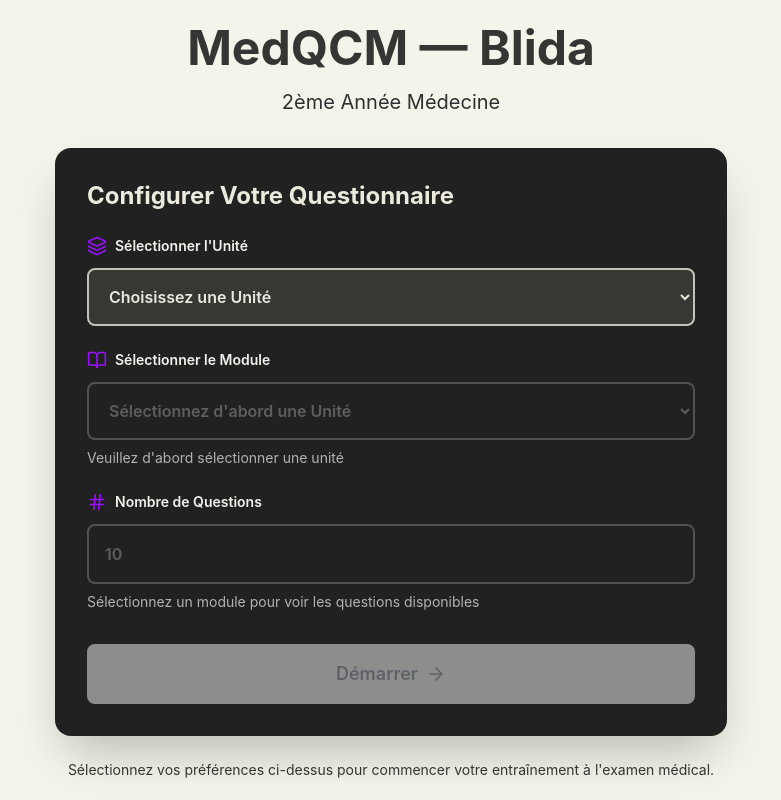
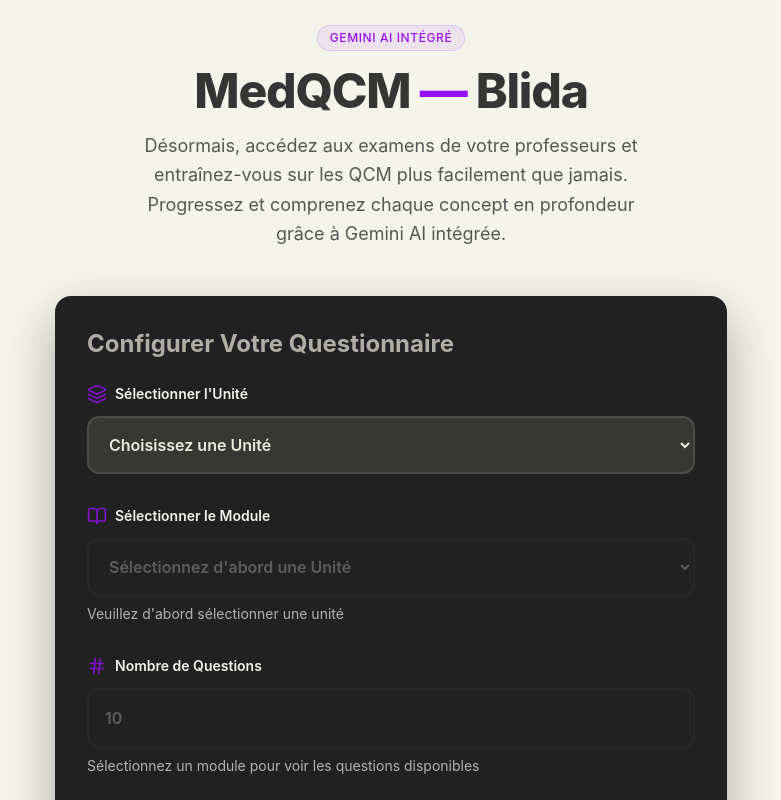
Before and after one commit to AbdelkrimDjl/medqcm, a React (Vite) app: page / in a window 1280 px wide. Shown: the top 800 px of the page, without its empty margins (249-1030 px from the left). Built offline with nearby package versions, Linux system fonts and the light colour scheme; the HTML template or start-up script is replaced by a standard one.

Commit message:
Add files via upload

```diff
--- a/src/pages/Home.tsx
+++ b/src/pages/Home.tsx
@@ -211,29 +211,33 @@ const Home: React.FC = () => {
       }}
     >
       <div className="w-full max-w-2xl">
-        <div className="text-center mb-8">
-          <h1 className="text-5xl font-bold text-[#353533] mb-4">MedQCM — Blida</h1>
-          <p className="text-xl text-[#2e302f]">
-            2ème Année Médecine
+        <div className="text-center mb-12">
+          <span className="inline-flex items-center px-3 py-1 rounded-full text-xs font-medium bg-purple-500/10 text-purple-600 border border-purple-500/20 mb-4 uppercase tracking-wider">
+            Gemini AI intégré
+          </span>
+          <h1 className="text-5xl font-extrabold text-[#353533] mb-4 tracking-tight">
+            MedQCM <span className="text-purple-600">—</span> Blida</h1>
+          <p className="text-lg text-[#2e302f] max-w-lg mx-auto leading-relaxed opacity-80">
+            Désormais, accédez aux examens de votre professeurs et entraînez-vous sur les QCM plus facilement que jamais. Progressez et comprenez chaque concept en profondeur grâce à Gemini AI intégrée.
           </p>
         </div>
 
-        <div className="bg-[#212121] rounded-2xl shadow-2xl p-8 font-normal">
-          <h2 className="text-2xl font-bold text-[#eceadd] mb-6">
+        <div className="bg-[#212121] rounded-2xl shadow-2xl p-8 font-normal shadow-[0_20px_50px_rgba(0,0,0,0.3)]">
+          <h2 className="text-2xl font-bold text-[#eceadd]/70 mb-6">
             Configurer Votre Questionnaire
           </h2>
 
-          <div className="space-y-6">
+          <div className="space-y-8">
             {/* Unit Select */}
             <div>
               <label className="flex items-center gap-2 text-sm font-semibold text-[#f1f2ec] mb-3">
-                <Layers className="w-5 h-5 text-purple-600" />
+                <Layers className="w-5 h-5 text-purple-600 opacity-80" />
                 Sélectionner l'Unité
               </label>
               <select
                 value={selectedUnit}
                 onChange={(e) => setSelectedUnit(e.target.value)}
-                className="w-full p-4 border-2 border-[#c1c2bb] rounded-lg font-semibold text-[#e8eade] focus:border-purple-600 focus:outline-none transition-all bg-[#373734]"
+                className="w-full p-4 border-2 border-white/10 rounded-xl font-semibold text-[#e8eade] focus:border-[#c1c2bb] focus:outline-none transition-all bg-[#373734]"
               >
                 <option value="">Choisissez une Unité</option>
                 {units.map((unit) => (
@@ -247,14 +251,14 @@ const Home: React.FC = () => {
             {/* Module Select */}
             <div>
               <label className="flex items-center gap-2 text-sm font-semibold text-[#f1f2ec] mb-3">
-                <BookOpen className="w-5 h-5 text-purple-600" />
+                <BookOpen className="w-5 h-5 text-purple-600 opacity-80" />
                 Sélectionner le Module
               </label>
               <select
                 value={selectedModule}
                 onChange={(e) => setSelectedModule(e.target.value)}
                 disabled={!selectedUnit}
-                className="w-full p-4 border-2 border-[#c1c2bb] rounded-lg font-semibold text-[#e8eade] focus:border-purple-600 focus:outline-none transition-all bg-[#373734] disabled:bg-[#222222] disabled:opacity-30 disabled:cursor-not-allowed"
+                className="w-full p-4 border-2 border-white/10 rounded-xl font-semibold text-[#e8eade] focus:border-[#c1c2bb] focus:outline-none transition-all bg-[#373734] disabled:bg-[#222222] disabled:opacity-30 disabled:cursor-not-allowed"
               >
                 <option value="">
                   {selectedUnit
@@ -278,13 +282,13 @@ const Home: React.FC = () => {
             {moduleHasCourses && (
               <div>
                 <label className="flex items-center gap-2 text-sm font-semibold text-[#f1f2ec] mb-3">
-                  <Files className="w-5 h-5 text-purple-600" />
+                  <Files className="w-5 h-5 text-purple-600 opacity-80" />
                   Sélectionner le Cours (Optionnel)
                 </label>
                 <select
                   value={selectedCourse}
                   onChange={(e) => setSelectedCourse(e.target.value)}
-                  className="w-full p-4 border-2 border-[#c1c2bb] rounded-lg font-semibold text-[#e8eade] focus:border-purple-600 focus:outline-none transition-all bg-[#373734]"
+                  className="w-full p-4 border-2 border-white/10 rounded-xl font-semibold text-[#e8eade] focus:border-[#c1c2bb] focus:outline-none transition-all bg-[#373734]"
                 >
                   <option value="">Tous les Cours</option>
                   {availableCourses.map((course) => (
@@ -302,7 +306,7 @@ const Home: React.FC = () => {
             {/* Question Count */}
             <div>
               <label className="flex items-center gap-2 text-sm font-semibold text-[#f1f2ec] mb-3">
-                <Hash className="w-5 h-5 text-purple-600" />
+                <Hash className="w-5 h-5 text-purple-600 opacity-80" />
                 Nombre de Questions
               </label>
               <input
@@ -316,7 +320,7 @@ const Home: React.FC = () => {
                   setQuestionCount(Math.min(value, maxValue));
                 }}
                 disabled={!selectedModule}
-                className="w-full p-4 bg-[#373734] border-2 border-[#c1c2bb] rounded-lg font-semibold text-[#e8eade] focus:border-purple-600 focus:outline-none transition-all disabled:bg-[#222222] disabled:opacity-30 disabled:cursor-not-allowed"
+                className="w-full p-4 bg-[#373734] border-2 border-white/10 rounded-xl font-semibold text-[#e8eade] focus:border-[#c1c2bb] focus:outline-none transition-all disabled:bg-[#222222] disabled:opacity-30 disabled:cursor-not-allowed"
               />
               {selectedModule && availableQuestionCount > 0 ? (
                 <p className="text-sm text-[#eff0e9] opacity-70 mt-2">
@@ -332,7 +336,7 @@ const Home: React.FC = () => {
           </div>
 
           {selectedUnit && selectedModule && (
-            <div className="mt-6 p-4 bg-[#373734] rounded-lg border border-[#c1c2bb]">
+            <div className="mt-6 p-4 bg-[#373734] rounded-xl border border-[#c1c2bb]">
               <h3 className="font-semibold text-[#f1f2ec] mb-2">
                 Configuration de Questionnaire
               </h3>
@@ -361,7 +365,7 @@ const Home: React.FC = () => {
           <button
             onClick={handleStartQuiz}
             disabled={!isFormValid}
-            className={`w-full mt-8 py-4 rounded-lg font-semibold text-lg flex items-center justify-center gap-2 transition-all disabled:opacity-50 ease-[cubic-bezier(0.165,0.85,0.45,1)] duration-150 hover:scale-y-[1.015] hover:scale-x-[1.005] ${isFormValid
+            className={`w-full mt-8 py-4 rounded-xl font-semibold text-xl flex items-center justify-center gap-2 transition-all disabled:opacity-50 ease-[cubic-bezier(0.165,0.85,0.45,1)] duration-150 hover:scale-y-[1.015] hover:scale-x-[1.005] ${isFormValid
               ? "bg-[#faf9f5] text-[#54534f] hover:shadow-lg"
               : "bg-[#faf9f5] text-gray-400 cursor-not-allowed"
               }`}
--- a/src/pages/Quiz.tsx
+++ b/src/pages/Quiz.tsx
@@ -80,20 +80,16 @@ const Quiz: React.FC = () => {
       return;
     }
 
+
     setFilteredQuestions(config.questions.slice(0, config.questionCount));
+
   }, [config, navigate]);
 
   // Auto-scroll pagination to show current question
   useEffect(() => {
-    if (paginationRef.current) {
-      const currentButton = paginationRef.current.children[currentQuestionIndex] as HTMLElement;
-      if (currentButton) {
-        currentButton.scrollIntoView({
-          behavior: 'smooth',
-          block: 'nearest',
-          inline: 'center'
-        });
-      }
+    const topElement = document.getElementById('quiz-top');
+    if (topElement) {
+      topElement.scrollIntoView({ behavior: 'smooth', block: 'start' });
     }
   }, [currentQuestionIndex]);
 
@@ -253,7 +249,7 @@ const Quiz: React.FC = () => {
         }}
       >
         <div className="max-w-4xl mx-auto">
-          <div className="bg-[#212121] rounded-2xl shadow-2xl p-6 sm:p-8 mb-6 animate-fadeIn">
+          <div className="bg-[#212121] rounded-2xl shadow-2xl p-6 sm:p-8 mb-6 animate-fadeIn shadow-[0_20px_50px_rgba(0,0,0,0.3)]">
             <div className="text-center mb-8">
               <h2 className="text-3xl sm:text-4xl font-bold text-[#eceadd] mb-2">
                 Quiz Terminé!
@@ -290,7 +286,7 @@ const Quiz: React.FC = () => {
               </h3>
               <div className="space-y-4">
                 {moduleStats.map(stat => (
-                  <div key={stat.module} className="bg-[#212121] rounded-lg p-4 border border-[#c1c2bb]">
+                  <div key={stat.module} className="bg-[#212121] rounded-lg p-4 border border-[#c1c2bb] shadow-[0_20px_50px_rgba(0,0,0,0.3)]">
                     <div className="flex justify-between items-center mb-2">
                       <span className="font-semibold text-[#f1f2ec]">
                         {stat.module}
@@ -345,6 +341,7 @@ const Quiz: React.FC = () => {
 
   return (
     <div
+      id="quiz-top"
       className="min-h-screen p-4 sm:p-6"
       style={{
         background: "#f4f4ea",
@@ -353,28 +350,29 @@ const Quiz: React.FC = () => {
     >
       <div className="max-w-4xl mx-auto">
         {/* Header */}
-        <div className="bg-[#212121] rounded-2xl shadow-2xl p-4 sm:p-6 mb-4 sm:mb-6">
-          <div className="flex flex-col sm:flex-row sm:items-center sm:justify-between gap-4 mb-4">
-            <div>
-              <h1 className="text-2xl sm:text-3xl font-bold text-[#eceadd] mb-2">
+        <div className="bg-[#212121] rounded-2xl shadow-2xl p-4 sm:p-6 mb-4 sm:mb-6 shadow-[0_20px_50px_rgba(0,0,0,0.3)]">
+          <div className="flex flex-row items-start justify-between gap-4 mb-4">
+            <div className="min-w-0"> {/* min-w-0 prevents text overflow issues in flex */}
+              <h1 className="text-xl sm:text-3xl font-bold text-[#eceadd] mb-1 sm:mb-2 leading-tight">
                 {config.module}
               </h1>
-              <p className="text-sm sm:text-base text-[#eff0e9] opacity-70">
+              <p className="text-xs sm:text-base text-[#eff0e9] opacity-70 truncate">
                 {config.unit}
               </p>
             </div>
+
             <button
               onClick={() => navigate("/")}
-              className="flex items-center gap-2 px-4 sm:px-6 py-2 sm:py-3 bg-[#373734] text-[#eceadd] rounded-lg font-semibold border-2 border-[#c1c2bb] hover:bg-[#454542] transition-all"
+              className="flex-shrink-0 flex items-center gap-2 px-3 sm:px-6 py-2 sm:py-3 bg-[#373734] text-[#eceadd] rounded-lg font-semibold border-2 border-[#c1c2bb] hover:bg-[#454542] transition-all"
             >
               <HomeIcon className="w-4 h-4 sm:w-5 sm:h-5" />
-              <span className="text-sm sm:text-base">Accueil</span>
+              <span className="text-xs sm:text-base">Accueil</span>
             </button>
           </div>
 
           <div className="bg-[#373734] rounded-lg h-3 overflow-hidden border border-[#c1c2bb]">
             <div
-              className="h-full bg-purple-600 transition-all duration-300"
+              className="h-full bg-purple-600 shadow-[0_0_10px_rgba(147,51,234,0.5)] transition-all duration-300"
               style={{ width: `${progress}%` }}
             />
           </div>
@@ -384,7 +382,7 @@ const Quiz: React.FC = () => {
         </div>
 
         {/* Question Card */}
-        <div className="bg-[#212121] rounded-2xl shadow-2xl p-4 sm:p-8 mb-4 sm:mb-6">
+        <div className="bg-[#212121] rounded-2xl shadow-2xl p-4 sm:p-8 mb-4 sm:mb-6 shadow-[0_20px_50px_rgba(0,0,0,0.3)]">
           <div className="mb-6 sm:mb-8">
             {/* Main Header Container: Row on Desktop/Tablet, Column on tiny mobile if needed */}
             <div className="flex flex-col sm:flex-row sm:items-center justify-between gap-4 mb-4">
@@ -395,14 +393,16 @@ const Quiz: React.FC = () => {
                   Q{currentQuestionIndex + 1}
                 </span>
 
-                {currentQuestion.courseName && currentQuestion.courseName.length > 0 && (
-                  <div className="flex items-center gap-1.5 px-3 py-1.5 bg-[#373734] text-[#eceadd] rounded-full border border-purple-600/30 text-xs sm:text-sm font-medium">
-                    <span className="w-2 h-2 rounded-full bg-purple-600 flex-shrink-0"></span>
-                    <span className="truncate max-w-[150px] sm:max-w-none">
-                      {currentQuestion.courseName.join(", ")}
-                    </span>
+                {/* We map through the array to create individual badges for each course */}
+                {currentQuestion.courseName && currentQuestion.courseName.map((name, index) => (
+                  <div
+                    key={index}
+                    className="flex items-center gap-1.5 px-3 py-1.5 bg-[#373734] text-[#eceadd] rounded-full border border-purple-600/30 text-[10px] sm:text-xs font-medium whitespace-nowrap"
+                  >
+                    <span className="w-1.5 h-1.5 rounded-full bg-purple-600 flex-shrink-0"></span>
+                    <span>{name}</span>
                   </div>
-                )}
+                ))}
               </div>
 
               {/* Right Side: Action Buttons (Flag & Date) */}
@@ -481,7 +481,7 @@ const Quiz: React.FC = () => {
             <button
               onClick={askGoogleSearch}
               /* Increased px-3 py-1.5 to px-5 py-2.5 for a larger footprint */
-              className="inline-flex items-center gap-2 px-5 py-2.5 bg-[#373734] text-blue-400 rounded-full font-medium border border-[#c1c2bb]/30 hover:bg-[#454542] hover:border-purple-600/30 transition-all"
+              className="inline-flex items-center gap-2 px-5 py-2.5 bg-gradient-to-r from-[#373734] to-[#2d2d2a] text-blue-400 rounded-full font-medium border border-blue-400/20 hover:border-blue-400/50 shadow-[0_0_15px_rgba(96,165,250,0.1)] transition-all"
             >
               {/* Increased w-4 h-4 to w-5 h-5 */}
               <svg className="w-5 h-5 transition-transform group-hover:scale-110" viewBox="0 0 24 24">
@@ -526,7 +526,9 @@ const Quiz: React.FC = () => {
               </button>
             ) : (
               <button
-                onClick={handleNext}
+                onClick={() => {
+                  handleNext();
+                }}
                 className="flex items-center gap-1 sm:gap-2 px-3 sm:px-6 py-2 sm:py-3 bg-purple-600 text-white rounded-lg font-semibold hover:shadow-lg transition-all text-xs sm:text-base"
               >
                 <span className="hidden sm:inline">Suivant</span>
@@ -586,7 +588,7 @@ const Quiz: React.FC = () => {
         </div>
 
         {/* Quick Stats */}
-        <div className="bg-[#212121] rounded-2xl shadow-2xl p-4 sm:p-6 mt-4 sm:mt-6">
+        <div className="bg-[#212121] rounded-2xl shadow-2xl p-4 sm:p-6 mt-4 sm:mt-6 shadow-[0_20px_50px_rgba(0,0,0,0.3)]">
           <h3 className="text-sm sm:text-base font-semibold text-[#eceadd] mb-3 sm:mb-4">
             Stats Rapides
           </h3>
```
